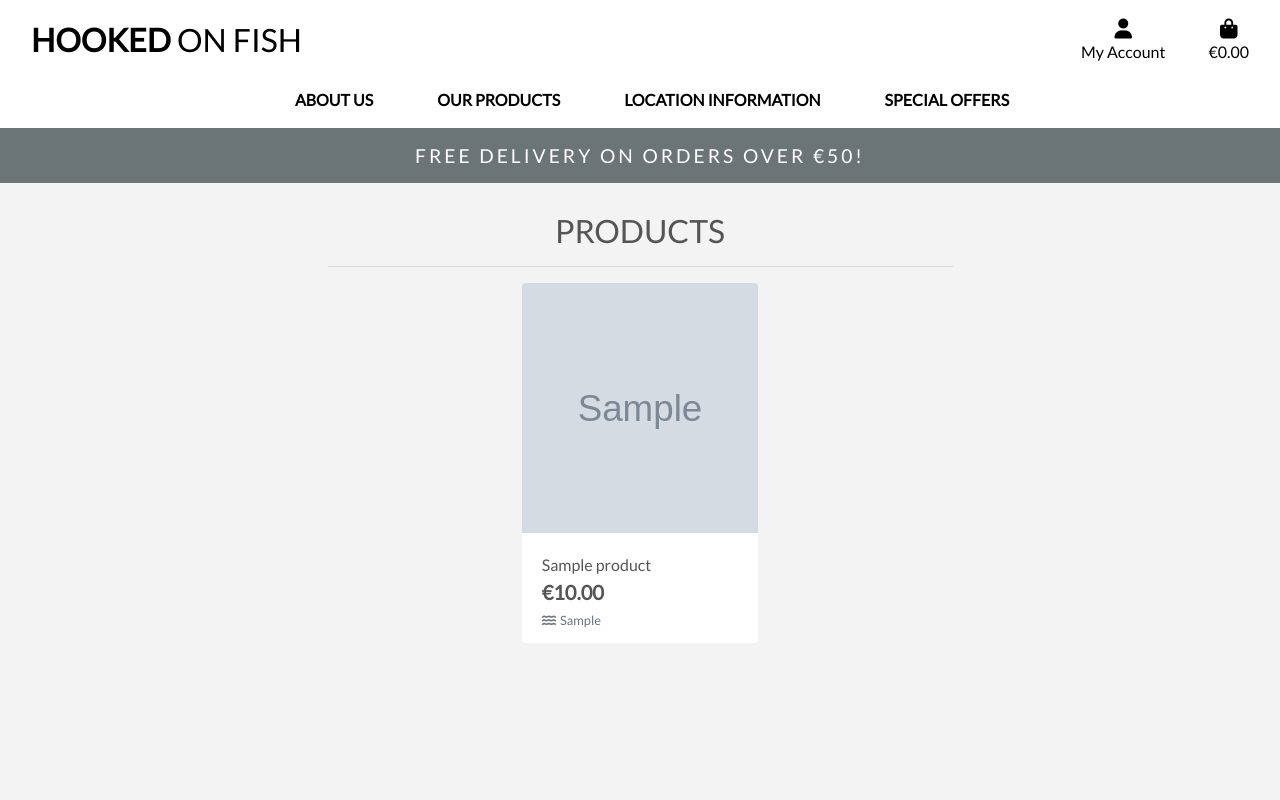
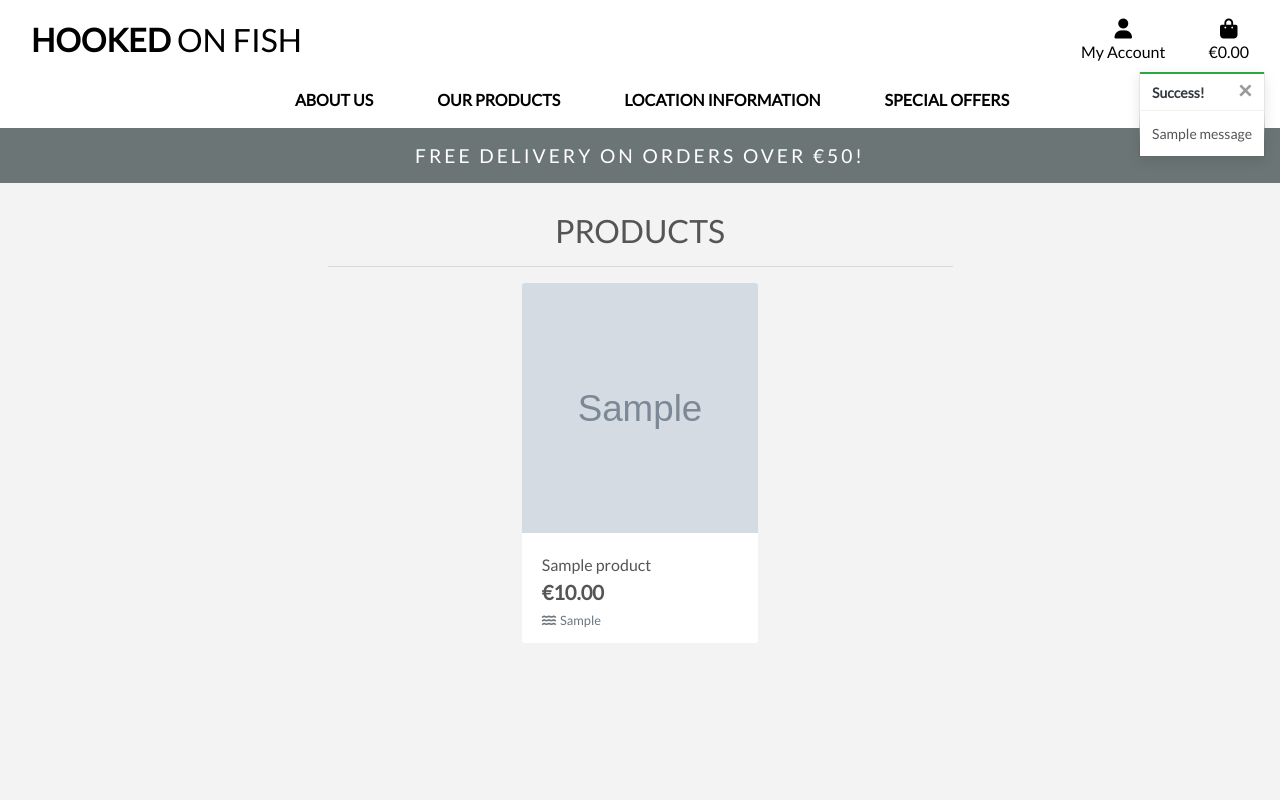
Before and after one commit to LemmenAid/hooked-on-fish, a Django app: page /products/ in a window 1280 px wide. Run offline with Django 3.2, Linux system fonts and the light colour scheme; tables that the repository leaves empty hold one stand-in row (values such as "Sample post"); grey boxes marked "Sample" are stand-in pictures; one stand-in notice (Sample message) is shown; some libraries are stand-ins or nearby versions.

Commit message:
Added toasts

```diff
--- a/bag/views.py
+++ b/bag/views.py
@@ -1,4 +1,7 @@
 from django.shortcuts import render, redirect, reverse, HttpResponse
+from django.contrib import messages
+
+from products.models import Product
 
 
 def view_bag(request):
@@ -10,6 +13,7 @@ def view_bag(request):
 def add_to_bag(request, item_id):
     """ Add a quantity of the specified product to the shopping bag """
 
+    product = Product.objects.get(pk=item_id)
     quantity = int(request.POST.get('quantity'))
     redirect_url = request.POST.get('redirect_url')
     bag = request.session.get('bag', {})
@@ -18,6 +22,7 @@ def add_to_bag(request, item_id):
         bag[item_id] += quantity
     else:
         bag[item_id] = quantity
+        messages.success(request, f'Added {product.name} to your bag')
 
     request.session['bag'] = bag
     return redirect(redirect_url)
--- a/hooked_on_fish/settings.py
+++ b/hooked_on_fish/settings.py
@@ -80,6 +80,8 @@ TEMPLATES = [
         },
     },
 ]
+
+MESSAGE_STORAGE = 'django.contrib.messages.storage.session.SessionStorage'
 
 AUTHENTICATION_BACKENDS = (
     # Needed to login by username in Django admin, regardless of `allauth`
--- a/static/css/base.css
+++ b/static/css/base.css
@@ -108,11 +108,27 @@ body {
 }
 
 .fixed-size-img {
-    width: 100%;  /* Make sure it spans the card width */
-    height: 250px; /* Adjust to your desired fixed height */
-    object-fit: cover; /* Ensures the image fills the space without distortion */
+    width: 100%;
+    height: 250px;
+    object-fit: cover;
 }
 
+/* ------------------------------- bootstrap toasts */
+
+.message-container {
+    position: fixed;
+    top: 72px;
+    right: 15px;
+    z-index: 99999999999;
+}
+
+.custom-toast {
+    overflow: visible;
+}
+
+.toast-capper {
+    height: 2px;
+}
 
 /* -------------------------------- Media Queries */
 
--- a/templates/base.html
+++ b/templates/base.html
@@ -119,7 +119,21 @@
         </header>
 
         {% if messages %}
-            <div class="message-container"></div>
+            <div class="message-container">
+                {% for message in messages %}
+                    {% with message.level as level %}
+                        {% if level == 40 %}
+                            {% include 'includes/toasts/toast_error.html' %}
+                        {% elif level == 30 %}
+                            {% include 'includes/toasts/toast_warning.html' %}
+                        {% elif level == 25 %}
+                            {% include 'includes/toasts/toast_success.html' %}
+                        {% else %}
+                            {% include 'includes/toasts/toast_info.html' %}
+                        {% endif %}
+                    {% endwith %}
+                {% endfor %}
+            </div>
         {% endif %}
 
         {% block page_header %}
@@ -129,6 +143,9 @@
         {% endblock %}
 
         {% block postloadjs %}
+        <script type="text/javascript">
+            $('.toast').toast('show');
+        </script>
         {% endblock %}
     </body>
 </html>
--- /dev/null
+++ b/templates/includes/toasts/toast_success.html
@@ -0,0 +1,13 @@
+<div class="toast custom-toast rounded-0 border-top-0" data-autohide="false">
+    <div class="arrow-up arrow-success"></div>
+    <div class="w-100 toast-capper bg-success"></div>
+    <div class="toast-header bg-white text-dark">
+        <strong class="mr-auto">Success!</strong>
+        <button type="button" class="ml-2 mb-1 close text-dark" data-dismiss="toast" aria-label="Close">
+            <span aria-hidden="true">&times;</span>
+        </button>
+    </div>
+    <div class="toast-body bg-white">
+        {{ message }}
+    </div>
+</div>
```
Also changed, not shown: templates/includes/toasts/toast_error.html (added, +13 -0 lines), templates/includes/toasts/toast_info.html (added, +13 -0 lines), templates/includes/toasts/toast_warning.html (added, +13 -0 lines).
